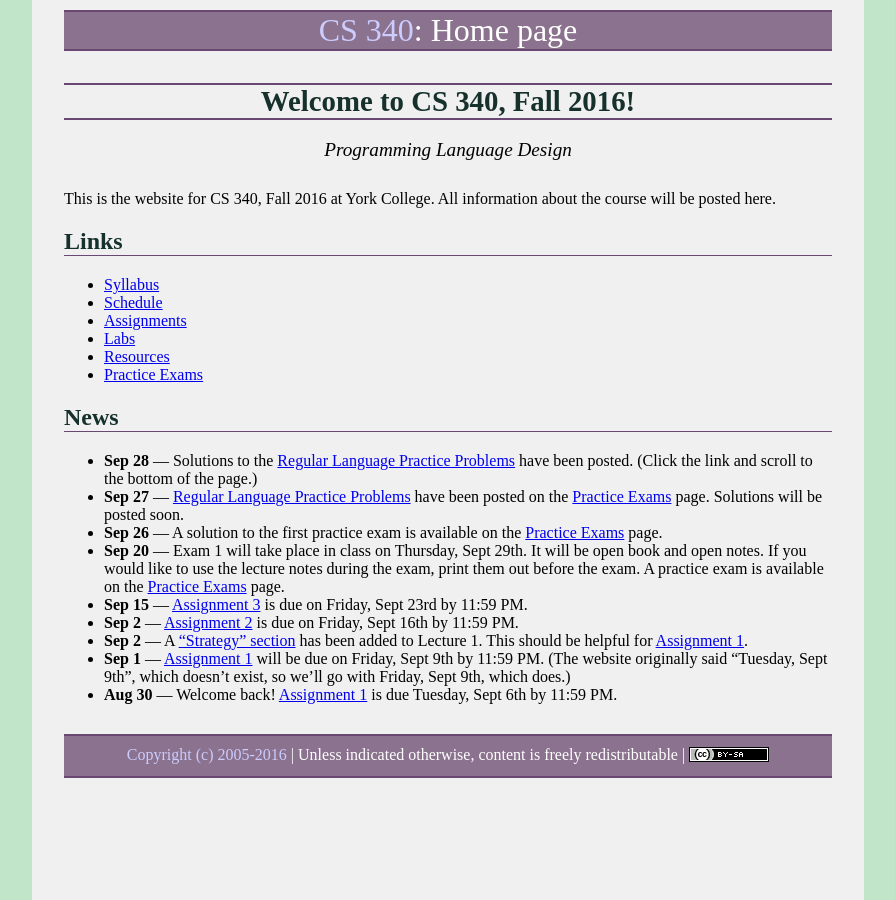
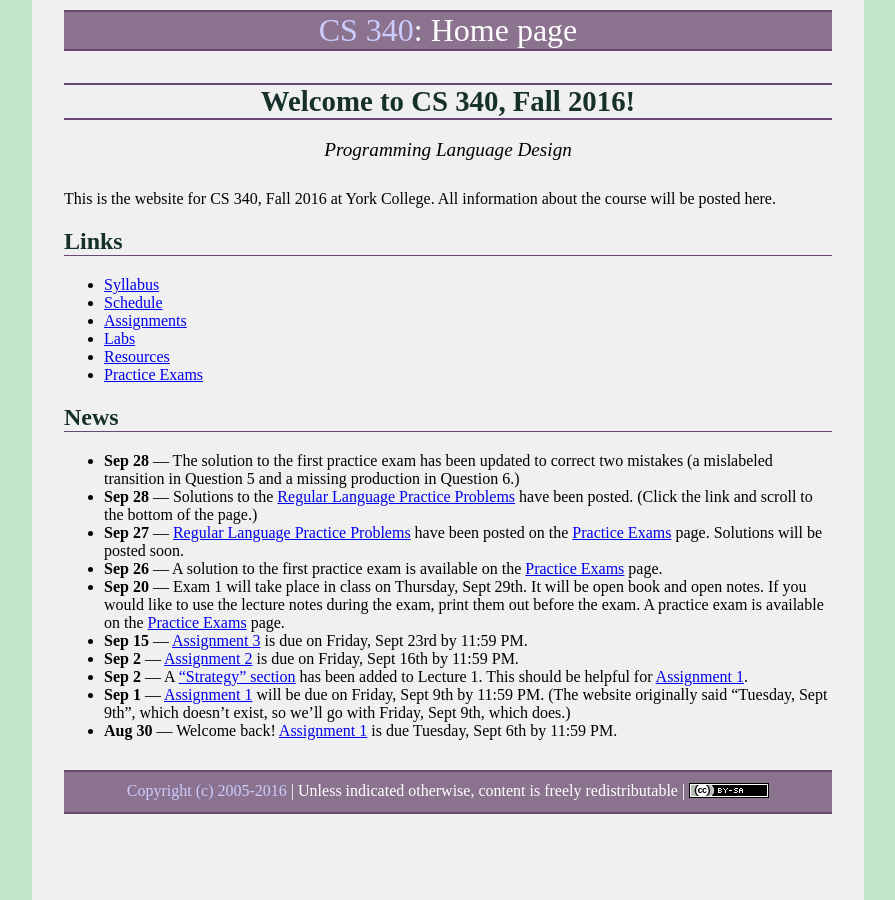
Before and after one commit to ycpcs/cs340-fall2016, a Jekyll site: the page built from index.md, in a window 1280 px wide. Shown: the whole page, without its empty margins (192-1087 px from the left). Built offline with Jekyll 4.4.1, drawn with Linux system fonts in a browser that asks for light colours; some web fonts are replaced.

Commit message:
correct mistakes

```diff
--- a/index.md
+++ b/index.md
@@ -20,6 +20,7 @@ This is the website for CS 340, Fall 2016 at York College.  All information abou
 
 ## News
 
+* **Sep 28** &mdash; The solution to the first practice exam has been updated to correct two mistakes (a mislabeled transition in Question 5 and a missing production in Question 6.)
 * **Sep 28** &mdash; Solutions to the [Regular Language Practice Problems](practice/reglang.html) have been posted. (Click the link and scroll to the bottom of the page.)
 * **Sep 27** &mdash; [Regular Language Practice Problems](practice/reglang.html) have been posted on the [Practice Exams](practice/index.html) page.  Solutions will be posted soon.
 * **Sep 26** &mdash; A solution to the first practice exam is available on the [Practice Exams](practice/index.html) page.
```
Also changed, not shown: 1 other file.
